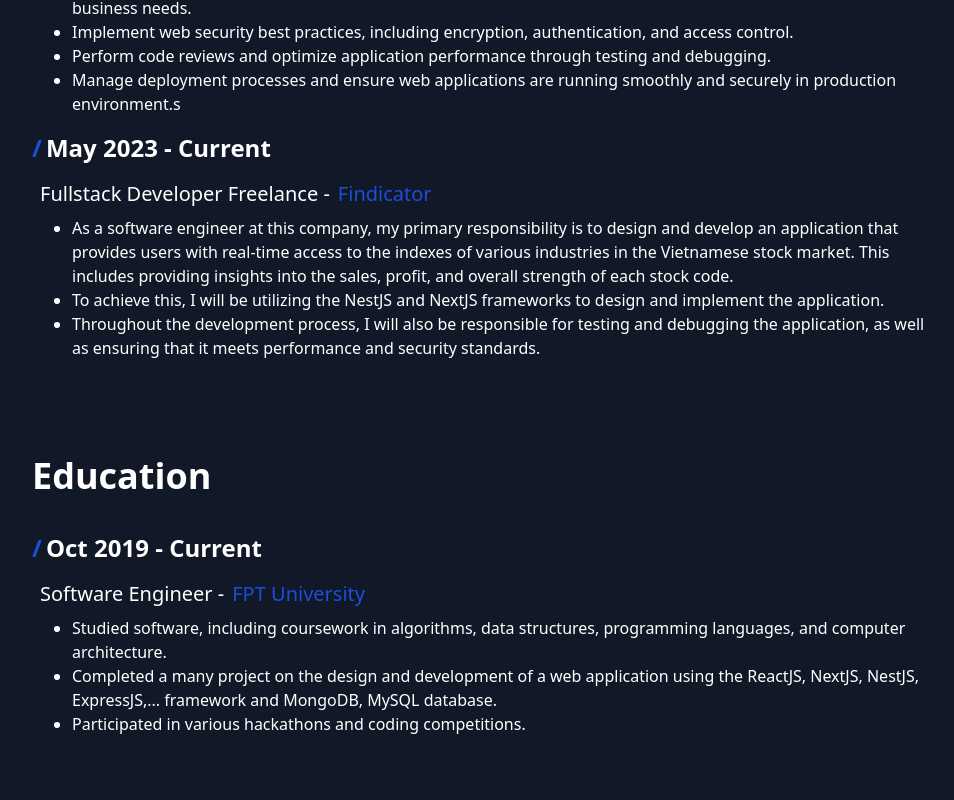
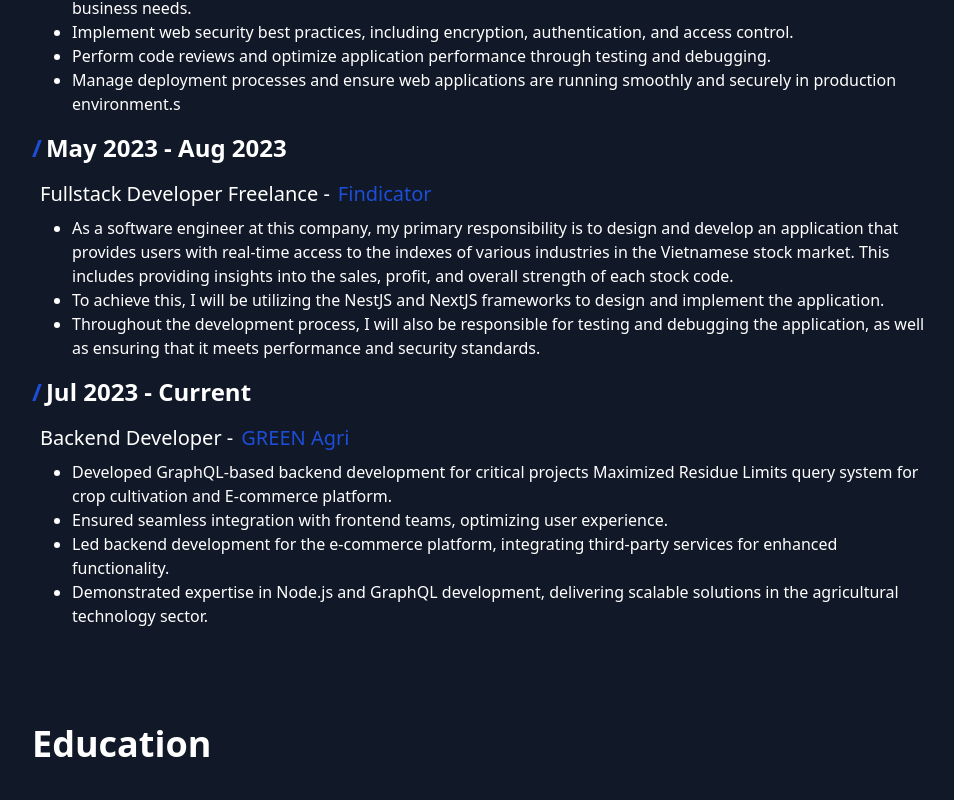
Before and after one commit to DoTranMinhChu/portfolio, a Next.js app: page /about-me in a window 1280 px wide. Shown: the part 680-1480 px from the top of the page, without its empty margins (160-1114 px from the left). Built offline with nearby package versions, Linux system fonts and the light colour scheme.

Commit message:
[ADD]: Skills

```diff
--- a/src/components/cards/portfolioCard.component.tsx
+++ b/src/components/cards/portfolioCard.component.tsx
@@ -32,7 +32,7 @@ export default function PortFolioCard({ children, className, data, ...props }: P
                         <h2 className="text-2xl font-normal">{data.appType}</h2>
                     </div>
                     <div className="w-full duration-500 mt-28 group-hover:scale-110">
-                        <img className="" src={data.thumnailUrl}></img>
+                        <img className="" src={data.thumbnailUrl}></img>
                     </div>
 
                 </div >
--- a/src/interfaces/iProject.interface.tsx
+++ b/src/interfaces/iProject.interface.tsx
@@ -10,7 +10,7 @@ export interface IProject {
     appType: string,
     shortDescription: string,
     fullDesciption: string,
-    thumnailUrl: string,
+    thumbnailUrl: string,
     position: string,
     teamSize: {
         Backend: number,
--- a/src/pages/about-me/index.tsx
+++ b/src/pages/about-me/index.tsx
@@ -9,33 +9,43 @@ export default function AboutMe() {
         title="About | Do Tran Minh Chu"
         description="Do Tran Minh Chu Portfolio, introduce about projects, experiences, education,...."
         openGraph={{
-          url: '/about-me',
-          title: 'About | Do Tran Minh Chu',
-          description: 'Do Tran Minh Chu Portfolio, introduce about projects, experiences, education,....',
+          url: "/about-me",
+          title: "About | Do Tran Minh Chu",
+          description:
+            "Do Tran Minh Chu Portfolio, introduce about projects, experiences, education,....",
           images: [
             {
-              url: '/image/home_page.png',
+              url: "/image/home_page.png",
               width: 800,
               height: 600,
-              alt: 'Og Image Alt',
-              type: 'image/jpeg',
+              alt: "Og Image Alt",
+              type: "image/jpeg",
             },
             {
-              url: '/image/home_page.png',
+              url: "/image/home_page.png",
               width: 1200,
               height: 800,
-              alt: 'Og Image Alt Second',
-              type: 'image/jpeg',
-            }
+              alt: "Og Image Alt Second",
+              type: "image/jpeg",
+            },
           ],
-          siteName: 'DoTranMinhChu',
+          siteName: "DoTranMinhChu",
         }}
       />
       {/* */}
       <div className="px-4 py-12 sm:py-18 md:py-24 sm:px-8 md:px-24 xl:px-48">
         <section>
-          <h1 className="mb-8 text-6xl font-semibold"> I&apos;m Minh Chu,<br />Fullstack Web Developer.</h1>
-          <p className="max-w-3xl ml-2 text-lg">Fullstack autodidact with demonstrable capacity to assess and manage complex business needs and surmount obstacles in the way thereof thus producing refined and accessible work products.</p>
+          <h1 className="mb-8 text-6xl font-semibold">
+            {" "}
+            I&apos;m Minh Chu,
+            <br />
+            Fullstack Web Developer.
+          </h1>
+          <p className="max-w-3xl ml-2 text-lg">
+            Fullstack autodidact with demonstrable capacity to assess and manage
+            complex business needs and surmount obstacles in the way thereof
+            thus producing refined and accessible work products.
+          </p>
         </section>
         <section className="py-2 sm:py-4 md:py-8 xl:py-12">
           <h1 className="mb-5 text-4xl font-semibold">Work experience</h1>
@@ -47,70 +57,166 @@ export default function AboutMe() {
             <div className="ml-2">
               <div className="mb-2 text-xl">
                 <span className="text-xl">Backend Developer -</span>
-                <Link className="inline-block mx-2 text-blue-700 hover:text-blue-600" href={"https://hitek.com.vn"} target="_blank">Hitek software</Link>
+                <Link
+                  className="inline-block mx-2 text-blue-700 hover:text-blue-600"
+                  href={"https://hitek.com.vn"}
+                  target="_blank"
+                >
+                  Hitek software
+                </Link>
               </div>
               <ul className="pl-8 list-disc">
-                <li>Design and develop user-friendly, responsive web applications using a variety of programming languages and web development frameworks, including ExpressJS, NestJS, Kotlin Spring Boot,...</li>
+                <li>
+                  Design and develop user-friendly, responsive web applications
+                  using a variety of programming languages and web development
+                  frameworks, including ExpressJS, NestJS, Kotlin Spring
+                  Boot,...
+                </li>
 
-                <li>Collaborate with cross-functional teams to identify requirements and develop technical solutions to meet business needs.</li>
+                <li>
+                  Collaborate with cross-functional teams to identify
+                  requirements and develop technical solutions to meet business
+                  needs.
+                </li>
 
-                <li>Implement web security best practices, including encryption, authentication, and access control.</li>
+                <li>
+                  Implement web security best practices, including encryption,
+                  authentication, and access control.
+                </li>
 
-                <li>Perform code reviews and optimize application performance through testing and debugging.</li>
+                <li>
+                  Perform code reviews and optimize application performance
+                  through testing and debugging.
+                </li>
 
-                <li>Manage deployment processes and ensure web applications are running smoothly and securely in production environment.s</li>
+                <li>
+                  Manage deployment processes and ensure web applications are
+                  running smoothly and securely in production environment.s
+                </li>
               </ul>
             </div>
           </div>
           <div>
             <div className="py-4 text-2xl font-semibold">
               <span className="text-blue-700">/</span>
-              <span className="mx-1 ">May 2023 - Current</span>
+              <span className="mx-1 ">May 2023 - Aug 2023</span>
             </div>
             <div className="ml-2">
               <div className="mb-2 text-xl">
                 <span className="text-xl">Fullstack Developer Freelance -</span>
-                <Link className="inline-block mx-2 text-blue-700 hover:text-blue-600" href={"https://findicator.vn/"} target="_blank">Findicator</Link>
+                <Link
+                  className="inline-block mx-2 text-blue-700 hover:text-blue-600"
+                  href={"https://findicator.vn/"}
+                  target="_blank"
+                >
+                  Findicator
+                </Link>
               </div>
               <ul className="pl-8 list-disc">
-                <li>As a software engineer at this company, my primary responsibility is to design and develop an application that provides users with real-time access to the indexes of various industries in the Vietnamese stock market. This includes providing insights into the sales, profit, and overall strength of each stock code.</li>
+                <li>
+                  As a software engineer at this company, my primary
+                  responsibility is to design and develop an application that
+                  provides users with real-time access to the indexes of various
+                  industries in the Vietnamese stock market. This includes
+                  providing insights into the sales, profit, and overall
+                  strength of each stock code.
+                </li>
 
-                <li>To achieve this, I will be utilizing the NestJS and NextJS frameworks to design and implement the application.</li>
+                <li>
+                  To achieve this, I will be utilizing the NestJS and NextJS
+                  frameworks to design and implement the application.
+                </li>
 
-                <li>Throughout the development process, I will also be responsible for testing and debugging the application, as well as ensuring that it meets performance and security standards. </li>
+                <li>
+                  Throughout the development process, I will also be responsible
+                  for testing and debugging the application, as well as ensuring
+                  that it meets performance and security standards.{" "}
+                </li>
               </ul>
             </div>
           </div>
-        </section >
+          <div>
+            <div className="py-4 text-2xl font-semibold">
+              <span className="text-blue-700">/</span>
+              <span className="mx-1 ">Jul 2023 - Current</span>
+            </div>
+            <div className="ml-2">
+              <div className="mb-2 text-xl">
+                <span className="text-xl">Backend Developer -</span>
+                <Link
+                  className="inline-block mx-2 text-blue-700 hover:text-blue-600"
+                  href={"https://greenagri.com.vn/"}
+                  target="_blank"
+                >
+                  GREEN Agri
+                </Link>
+              </div>
+              <ul className="pl-8 list-disc">
+                <li>
+                  Developed GraphQL-based backend development for critical
+                  projects Maximized Residue Limits query system for crop
+                  cultivation and E-commerce platform.
+                </li>
+
+                <li>
+                  Ensured seamless integration with frontend teams, optimizing
+                  user experience.
+                </li>
+
+                <li>
+                  Led backend development for the e-commerce platform,
+                  integrating third-party services for enhanced functionality.
+                </li>
+
+                <li>
+                  Demonstrated expertise in Node.js and GraphQL development,
+                  delivering scalable solutions in the agricultural technology
+                  sector.
+                </li>
+              </ul>
+            </div>
+          </div>
+        </section>
         <section className="py-2 sm:py-4 md:py-8 xl:py-12">
           <h1 className="mb-5 text-4xl font-semibold">Education</h1>
           <div>
             <div className="py-4 text-2xl font-semibold">
               <span className="text-blue-700">/</span>
-              <span className="mx-1 ">Oct 2019 - Current</span>
+              <span className="mx-1 ">Oct 2019 - Apr 2024</span>
             </div>
             <div className="ml-2">
               <div className="mb-2 text-xl">
                 <span className="text-xl">Software Engineer -</span>
-                <Link className="inline-block mx-2 text-blue-700 hover:text-blue-600" href={"https://fpt.edu.vn"} target="_blank">FPT University</Link>
+                <Link
+                  className="inline-block mx-2 text-blue-700 hover:text-blue-600"
+                  href={"https://fpt.edu.vn"}
+                  target="_blank"
+                >
+                  FPT University
+                </Link>
               </div>
 
+              <ul className="pl-8 list-disc">
+                <li>
+                  Studied software, including coursework in algorithms, data
+                  structures, programming languages, and computer architecture.
+                </li>
 
+                <li>
+                  Completed a many project on the design and development of a
+                  web application using the ReactJS, NextJS, NestJS,
+                  ExpressJS,... framework and MongoDB, MySQL database.
+                </li>
 
-              <ul className="pl-8 list-disc">
-                <li>Studied software, including coursework in algorithms, data structures, programming languages, and computer architecture.</li>
-
-                <li>Completed a many project on the design and development of a web application using the ReactJS, NextJS, NestJS, ExpressJS,... framework and MongoDB, MySQL database.</li>
-
-                <li> Participated in various hackathons and coding competitions.</li>
-
+                <li>
+                  {" "}
+                  Participated in various hackathons and coding competitions.
+                </li>
               </ul>
-
             </div>
           </div>
-        </section >
+        </section>
       </div>
-
     </>
-  )
+  );
 }
```
Also changed, not shown: src/data/projectsList.tsx (+6 -6 lines), src/data/skillsList.tsx (+104 -68 lines), src/pages/portfolio/[slug]/index.tsx (+60 -43 lines), public/image/skills/GraphQL.svg (added), public/image/skills/Solidity.svg (added).
